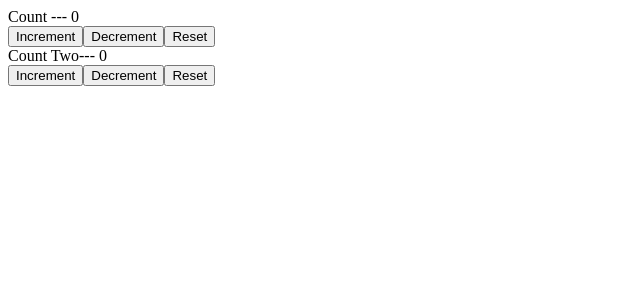
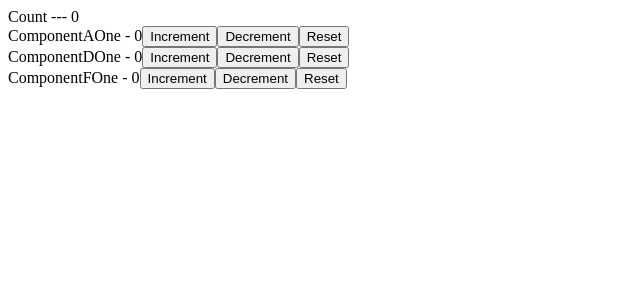
Before and after one commit to SaqibSattar/learning-react-hooks, a React (Vite) app: page / in a window 1280 px wide. Shown: the top 300 px of the page, without its empty margins (0-640 px from the left). Built offline with nearby package versions, Linux system fonts and the light colour scheme.

Commit message:
implement useReducer with useContext

```diff
--- a/src/App.jsx
+++ b/src/App.jsx
@@ -1,4 +1,4 @@
-import React from "react";
+import React, { useReducer } from "react";
 import "./App.css";
 import ClassCounter from "./components/ClassCounter";
 import HookCounter from "./components/HookCounter";
@@ -18,15 +18,40 @@
 import CounterOne from "./components/CounterOne";
 import CounterTwo from "./components/CounterTwo";
 import CounterThree from "./components/CounterThree";
+import ComponentAOne from "./components/ComponentAOne";
+import ComponentBOne from "./components/ComponentBOne";
+import ComponentCOne from "./components/ComponentCOne";
 
 export const UserContext = React.createContext();
 export const ChannelContext = React.createContext();
+export const CountContext = React.createContext();
+
+const initialState = 0;
+const reducer = (state, action) => {
+  switch (action) {
+    case "increment":
+      return state + 1;
+    case "decrement":
+      return state - 1;
+    case "reset":
+      return 0;
+    default:
+      return state;
+  }
+};
 
 function App() {
+  const [count, dispatch] = useReducer(reducer, initialState);
   return (
     <>
-      <CounterThree />
-      {/* <CounterTwo />
+    <CountContext.Provider value={{ countState: count, countDispatch: dispatch}}>
+    Count --- {count}
+    <ComponentAOne />
+    <ComponentBOne />
+    <ComponentCOne />
+    </CountContext.Provider>
+      {/* <CounterThree />
+      <CounterTwo />
       <CounterOne />
       <UserContext.Provider value={"Saqi"}>
         <ChannelContext.Provider value={"Youtube"}>
--- /dev/null
+++ b/src/components/ComponentAOne.jsx
@@ -0,0 +1,17 @@
+import React, { useContext } from 'react'
+import { CountContext } from '../App';
+
+const ComponentAOne = () => {
+  const countContext = useContext(CountContext);
+  console.log(countContext)
+  return (
+    <div>
+    ComponentAOne - {countContext.countState}
+    <button onClick={() => countContext.countDispatch("increment")}>Increment</button>
+      <button onClick={() => countContext.countDispatch("decrement")}>Decrement</button>
+      <button onClick={() => countContext.countDispatch("reset")}>Reset</button>
+    </div>
+  )
+}
+
+export default ComponentAOne
--- /dev/null
+++ b/src/components/ComponentBOne.jsx
@@ -0,0 +1,12 @@
+import React from 'react'
+import ComponentDOne from './ComponentDOne'
+
+const ComponentBOne = () => {
+  return (
+    <div>
+    <ComponentDOne />
+    </div>
+  )
+}
+
+export default ComponentBOne
--- /dev/null
+++ b/src/components/ComponentCOne.jsx
@@ -0,0 +1,12 @@
+import React from 'react'
+import ComponentEOne from './ComponentEOne'
+
+const ComponentCOne = () => {
+  return (
+    <div>
+    <ComponentEOne />
+    </div>
+  )
+}
+
+export default ComponentCOne
--- /dev/null
+++ b/src/components/ComponentDOne.jsx
@@ -0,0 +1,16 @@
+import React, { useContext } from 'react'
+import { CountContext } from '../App';
+
+const ComponentDOne = () => {
+  const countContext = useContext(CountContext);
+  return (
+    <div>
+    ComponentDOne - {countContext.countState}
+    <button onClick={() => countContext.countDispatch("increment")}>Increment</button>
+      <button onClick={() => countContext.countDispatch("decrement")}>Decrement</button>
+      <button onClick={() => countContext.countDispatch("reset")}>Reset</button>
+    </div>
+  )
+}
+
+export default ComponentDOne
--- /dev/null
+++ b/src/components/ComponentEOne.jsx
@@ -0,0 +1,12 @@
+import React from 'react'
+import ComponentFOne from './ComponentFOne'
+
+const ComponentEOne = () => {
+  return (
+    <div>
+    <ComponentFOne />
+    </div>
+  )
+}
+
+export default ComponentEOne
--- /dev/null
+++ b/src/components/ComponentFOne.jsx
@@ -0,0 +1,16 @@
+import React, { useContext } from 'react'
+import { CountContext } from '../App';
+
+const ComponentFOne = () => {
+  const countContext = useContext(CountContext);
+  return (
+    <div>
+    ComponentFOne - {countContext.countState}
+    <button onClick={() => countContext.countDispatch("increment")}>Increment</button>
+      <button onClick={() => countContext.countDispatch("decrement")}>Decrement</button>
+      <button onClick={() => countContext.countDispatch("reset")}>Reset</button>
+    </div>
+  )
+}
+
+export default ComponentFOne
```
